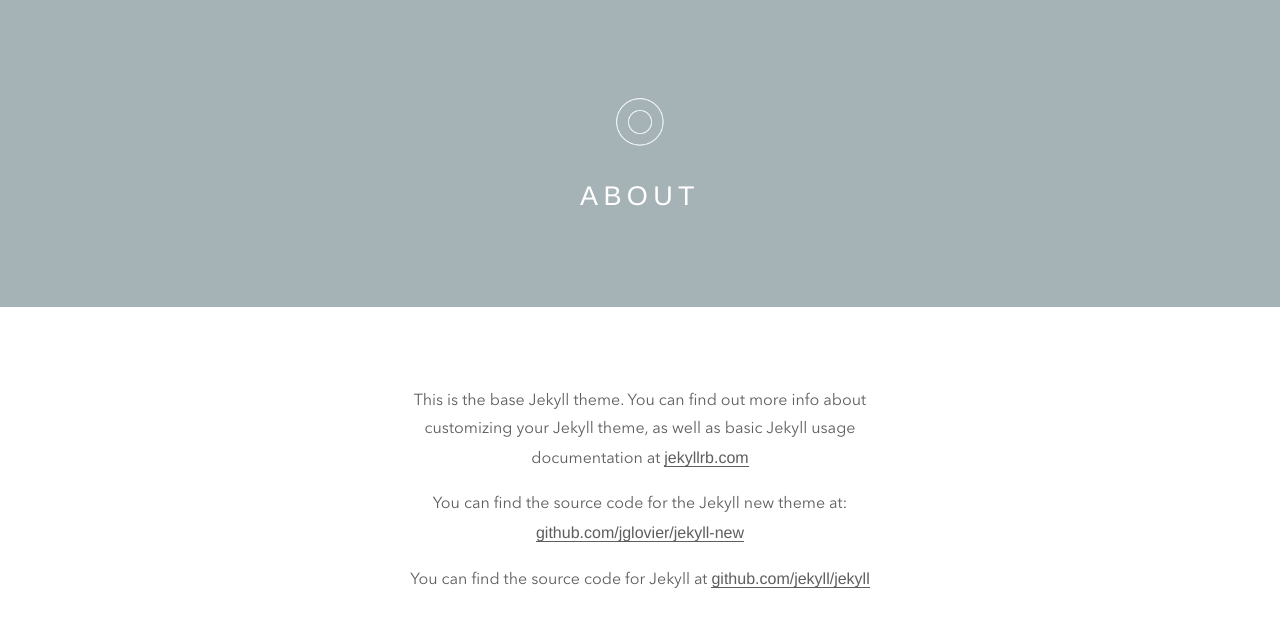
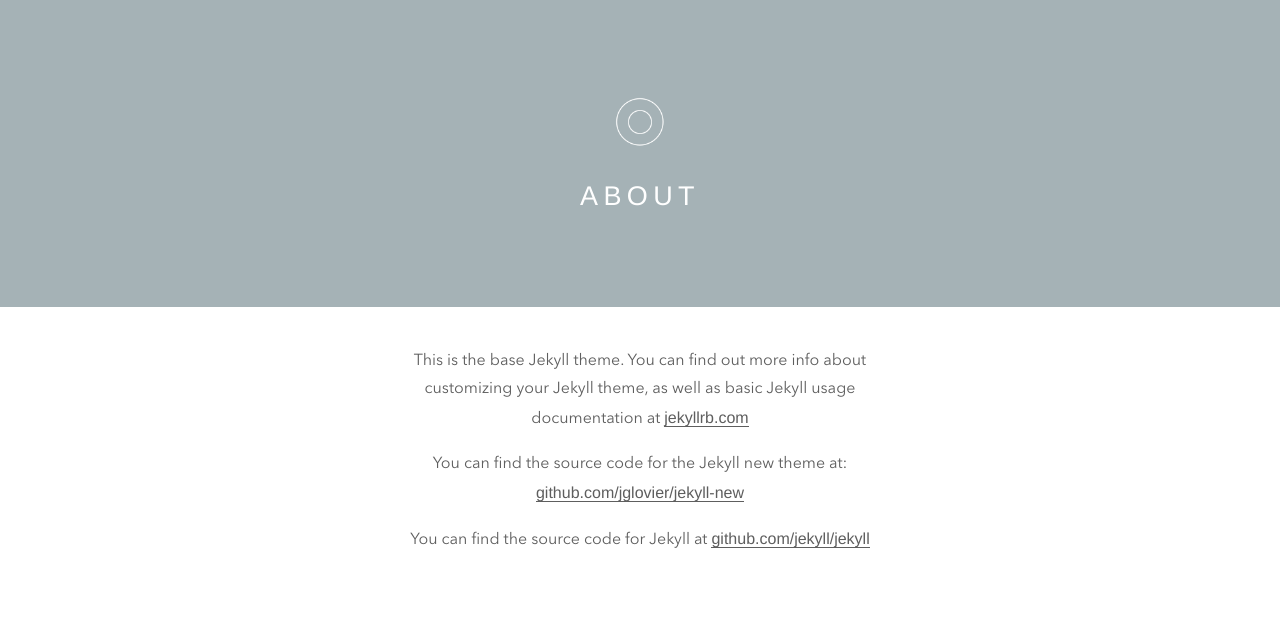
Before and after one commit to jafridi/jafridi.github.io, a Jekyll site: the page built from about.md, in a window 1280 px wide. Shown: the top 627 px of the page. Built offline with Jekyll 4.4.1, drawn with Linux system fonts in a browser that asks for light colours; some web fonts are replaced.

Commit message:
Fixing site margins

```diff
--- a/assets/stylesheets/components/_site.scss
+++ b/assets/stylesheets/components/_site.scss
@@ -1,6 +1,6 @@
 .site {
   max-width: 30em;
-  margin: 80px auto;
+  margin: 40px auto;
   text-align: center;
   -webkit-animation: fadein 0.5s;
   -moz-animation: fadein 0.5s; /* Firefox */
--- a/assets/stylesheets/globals/_sections.scss
+++ b/assets/stylesheets/globals/_sections.scss
@@ -10,6 +10,10 @@
 .info-container {
   background: #A5B2B6;
   padding: 10px;
+}
+
+.info-container .site {
+  margin: 80px auto;
 }
 
 hr {
```
